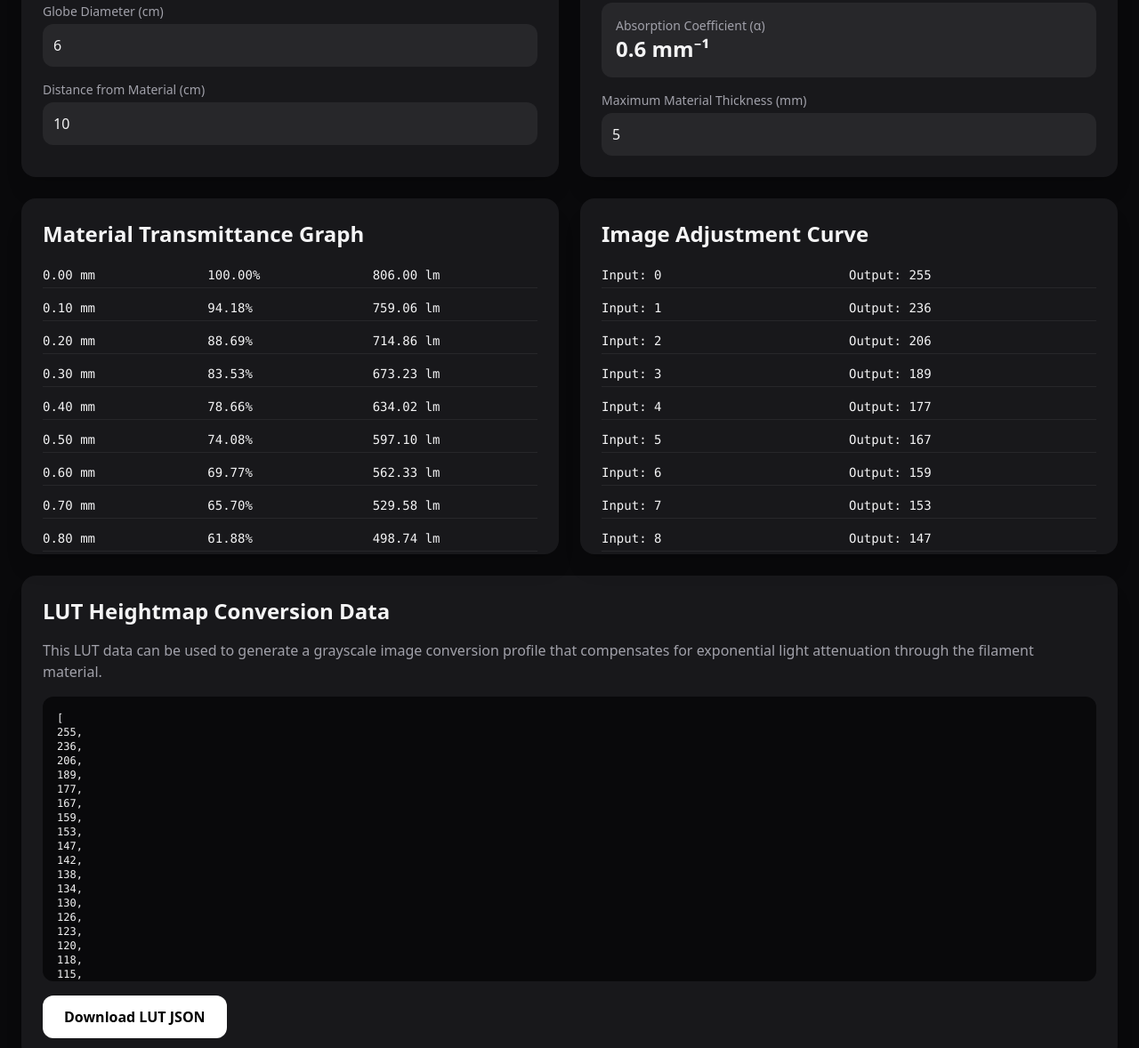
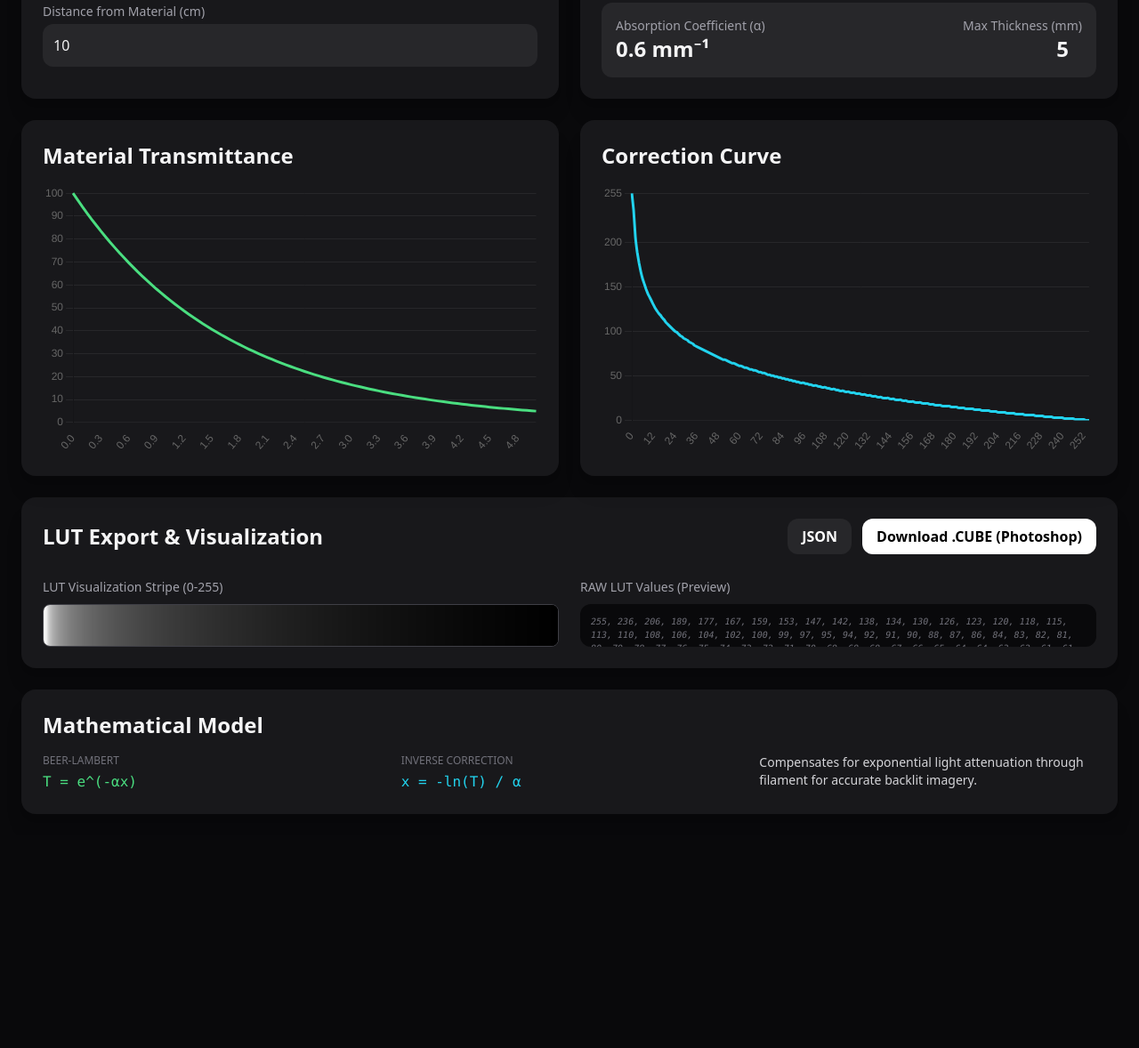
Before and after one commit to azzamunza/3DPrinted-lithophanes, a plain HTML site: page index.html in a window 1280 px wide. Shown: the part 301-1479 px from the top of the page at 89% size. After the commit the page ends 1240 px from the top, so only its background shows below. Drawn offline with nearby package versions, Linux system fonts and the light colour scheme.

Commit message:
Add line graphs, LUT visualization stripe, and .CUBE export for Photoshop

```diff
--- a/index.html
+++ b/index.html
@@ -5,6 +5,7 @@
     <meta name="viewport" content="width=device-width, initial-scale=1.0">
     <title>3D Filament Transmittance & LUT Generator</title>
     <script src="https://cdn.tailwindcss.com"></script>
+    <script src="https://cdn.jsdelivr.net/npm/chart.js"></script>
     <style>
         body { background-color: #09090b; color: #f4f4f5; }
         .bg-zinc-900 { background-color: #18181b; }
@@ -18,7 +19,7 @@
         <div>
             <h1 class="text-4xl font-bold mb-2">3D Filament Transmittance & LUT Generator</h1>
             <p class="text-zinc-400 max-w-3xl">
-                Generate Beer-Lambert transmittance curves, image correction curves, and LUT mapping data for creating lithophane and backlit height-map images using 3D printer filament.
+                Generate Beer-Lambert transmittance curves, image correction curves, and Photoshop-compatible LUT files for creating lithophane and backlit height-map images.
             </p>
         </div>
 
@@ -28,10 +29,6 @@
                 <div>
                     <label class="block mb-1 text-sm text-zinc-400">Globe Lumens</label>
                     <input type="number" id="lumens" value="806" class="w-full bg-zinc-800 rounded-xl p-3" />
-                </div>
-                <div>
-                    <label class="block mb-1 text-sm text-zinc-400">Globe Diameter (cm)</label>
-                    <input type="number" id="bulbDiameter" value="6" class="w-full bg-zinc-800 rounded-xl p-3" />
                 </div>
                 <div>
                     <label class="block mb-1 text-sm text-zinc-400">Distance from Material (cm)</label>
@@ -50,76 +47,120 @@
                         <option value="1.1">White ABS</option>
                     </select>
                 </div>
-                <div class="bg-zinc-800 rounded-xl p-4">
-                    <div class="text-sm text-zinc-400">Absorption Coefficient (α)</div>
-                    <div class="text-2xl font-bold" id="alphaDisplay">0.6 mm⁻¹</div>
-                </div>
-                <div>
-                    <label class="block mb-1 text-sm text-zinc-400">Maximum Material Thickness (mm)</label>
-                    <input type="number" id="thickness" step="0.1" value="5" class="w-full bg-zinc-800 rounded-xl p-3" />
+                <div class="bg-zinc-800 rounded-xl p-4 flex justify-between items-center">
+                    <div>
+                        <div class="text-sm text-zinc-400">Absorption Coefficient (α)</div>
+                        <div class="text-2xl font-bold" id="alphaDisplay">0.6 mm⁻¹</div>
+                    </div>
+                    <div class="text-right">
+                        <label class="block text-sm text-zinc-400">Max Thickness (mm)</label>
+                        <input type="number" id="thickness" step="0.1" value="5" class="bg-transparent text-2xl font-bold w-20 text-right" />
+                    </div>
                 </div>
             </div>
         </div>
 
         <div class="grid grid-cols-1 lg:grid-cols-2 gap-6">
-            <div class="bg-zinc-900 rounded-2xl p-6 shadow-xl overflow-auto h-[400px]">
-                <h2 class="text-2xl font-semibold mb-4">Material Transmittance Graph</h2>
-                <div id="transmittanceTable" class="space-y-2 text-sm font-mono"></div>
+            <div class="bg-zinc-900 rounded-2xl p-6 shadow-xl h-[400px] flex flex-col">
+                <h2 class="text-2xl font-semibold mb-4">Material Transmittance</h2>
+                <div class="flex-grow relative">
+                    <canvas id="transmittanceChart"></canvas>
+                </div>
             </div>
 
-            <div class="bg-zinc-900 rounded-2xl p-6 shadow-xl overflow-auto h-[400px]">
-                <h2 class="text-2xl font-semibold mb-4">Image Adjustment Curve</h2>
-                <div id="curveTable" class="space-y-2 text-sm font-mono"></div>
+            <div class="bg-zinc-900 rounded-2xl p-6 shadow-xl h-[400px] flex flex-col">
+                <h2 class="text-2xl font-semibold mb-4">Correction Curve</h2>
+                <div class="flex-grow relative">
+                    <canvas id="curveChart"></canvas>
+                </div>
             </div>
         </div>
 
-        <div class="bg-zinc-900 rounded-2xl p-6 shadow-xl space-y-4">
-            <h2 class="text-2xl font-semibold">LUT Heightmap Conversion Data</h2>
-            <p class="text-zinc-400">
-                This LUT data can be used to generate a grayscale image conversion profile that compensates for exponential light attenuation through the filament material.
-            </p>
-            <div id="lutDisplay" class="bg-zinc-950 rounded-xl p-4 overflow-auto text-xs font-mono max-h-80"></div>
-            <button id="downloadBtn" class="bg-white text-black px-6 py-3 rounded-xl font-semibold hover:opacity-80 transition">
-                Download LUT JSON
-            </button>
+        <div class="bg-zinc-900 rounded-2xl p-6 shadow-xl space-y-6">
+            <div class="flex flex-col md:flex-row justify-between items-start md:items-center gap-4">
+                <h2 class="text-2xl font-semibold">LUT Export & Visualization</h2>
+                <div class="flex gap-3">
+                    <button id="downloadJsonBtn" class="bg-zinc-800 text-white px-4 py-2 rounded-xl font-semibold hover:bg-zinc-700 transition">
+                        JSON
+                    </button>
+                    <button id="downloadCubeBtn" class="bg-white text-black px-4 py-2 rounded-xl font-semibold hover:opacity-80 transition">
+                        Download .CUBE (Photoshop)
+                    </button>
+                </div>
+            </div>
+
+            <div class="grid grid-cols-1 md:grid-cols-2 gap-6">
+                <div class="space-y-2">
+                    <label class="text-sm text-zinc-400">LUT Visualization Stripe (0-255)</label>
+                    <canvas id="lutCanvas" class="w-full h-12 rounded-lg bg-black border border-zinc-700"></canvas>
+                </div>
+                <div class="space-y-2">
+                    <label class="text-sm text-zinc-400">RAW LUT Values (Preview)</label>
+                    <div id="lutDisplay" class="bg-zinc-950 rounded-xl p-3 text-[10px] font-mono h-12 overflow-hidden text-zinc-500 italic"></div>
+                </div>
+            </div>
         </div>
 
         <div class="bg-zinc-900 rounded-2xl p-6 shadow-xl">
             <h2 class="text-2xl font-semibold mb-4">Mathematical Model</h2>
-            <div class="space-y-3 text-zinc-300">
-                <div>Beer-Lambert Equation: <div class="font-mono text-green-400 mt-1">T = e^(-αx)</div></div>
-                <div>Inverse Brightness Correction: <div class="font-mono text-cyan-400 mt-1">x = -ln(T) / α</div></div>
-                <div>This workflow compensates for nonlinear light attenuation through 3D printed filament and generates more accurate backlit lithophane-style images.</div>
+            <div class="grid grid-cols-1 md:grid-cols-3 gap-6 text-zinc-300">
+                <div>
+                    <span class="text-zinc-500 text-xs block uppercase mb-1">Beer-Lambert</span>
+                    <div class="font-mono text-green-400">T = e^(-αx)</div>
+                </div>
+                <div>
+                    <span class="text-zinc-500 text-xs block uppercase mb-1">Inverse Correction</span>
+                    <div class="font-mono text-cyan-400">x = -ln(T) / α</div>
+                </div>
+                <div class="text-sm">
+                    Compensates for exponential light attenuation through filament for accurate backlit imagery.
+                </div>
             </div>
         </div>
     </div>
 
     <script>
         let currentLutData = [];
+        let transmittanceChart, curveChart;
+
+        function initCharts() {
+            const ctx1 = document.getElementById('transmittanceChart').getContext('2d');
+            transmittanceChart = new Chart(ctx1, {
+                type: 'line',
+                data: { labels: [], datasets: [{ label: 'Transmittance %', data: [], borderColor: '#4ade80', tension: 0.1, pointRadius: 0 }] },
+                options: { responsive: true, maintainAspectRatio: false, scales: { y: { beginAtZero: true, grid: { color: '#27272a' } }, x: { grid: { display: false } } }, plugins: { legend: { display: false } } }
+            });
+
+            const ctx2 = document.getElementById('curveChart').getContext('2d');
+            curveChart = new Chart(ctx2, {
+                type: 'line',
+                data: { labels: [], datasets: [{ label: 'Output Value', data: [], borderColor: '#22d3ee', tension: 0.1, pointRadius: 0 }] },
+                options: { responsive: true, maintainAspectRatio: false, scales: { y: { min: 0, max: 255, grid: { color: '#27272a' } }, x: { grid: { display: false } } }, plugins: { legend: { display: false } } }
+            });
+        }
 
         function update() {
-            const lumens = parseFloat(document.getElementById('lumens').value);
+            const lumens = parseFloat(document.getElementById('lumens').value) || 0;
             const alpha = parseFloat(document.getElementById('filamentType').value);
-            const maxThickness = parseFloat(document.getElementById('thickness').value);
+            const maxThickness = parseFloat(document.getElementById('thickness').value) || 0;
 
             document.getElementById('alphaDisplay').innerText = alpha + ' mm⁻¹';
 
-            // Transmittance Data
-            const transTable = document.getElementById('transmittanceTable');
-            transTable.innerHTML = '';
+            // Update Transmittance Chart
+            const transLabels = [];
+            const transValues = [];
             for (let x = 0; x <= maxThickness; x += 0.1) {
                 const T = Math.exp(-alpha * x);
-                const transmittedLumens = lumens * T;
-                const row = document.createElement('div');
-                row.className = 'grid grid-cols-3 border-b border-zinc-800 py-1';
-                row.innerHTML = `<div>${x.toFixed(2)} mm</div><div>${(T * 100).toFixed(2)}%</div><div>${transmittedLumens.toFixed(2)} lm</div>`;
-                transTable.appendChild(row);
+                transLabels.push(x.toFixed(1));
+                transValues.push((T * 100).toFixed(2));
             }
+            transmittanceChart.data.labels = transLabels;
+            transmittanceChart.data.datasets[0].data = transValues;
+            transmittanceChart.update();
 
-            // Curve & LUT Data
-            const curveTable = document.getElementById('curveTable');
-            const lutDisplay = document.getElementById('lutDisplay');
-            curveTable.innerHTML = '';
+            // Update Curve & LUT
+            const curveLabels = [];
+            const curveValues = [];
             currentLutData = [];
 
             for (let i = 0; i <= 255; i++) {
@@ -129,21 +170,57 @@
                 const output = Math.round(normalized * 255);
 
                 currentLutData.push(output);
+                curveLabels.push(i);
+                curveValues.push(output);
+            }
+            curveChart.data.labels = curveLabels;
+            curveChart.data.datasets[0].data = curveValues;
+            curveChart.update();
 
-                if (i <= 40) {
-                    const row = document.createElement('div');
-                    row.className = 'grid grid-cols-2 border-b border-zinc-800 py-1';
-                    row.innerHTML = `<div>Input: ${i}</div><div>Output: ${output}</div>`;
-                    curveTable.appendChild(row);
-                }
+            // Update LUT Visualization
+            const canvas = document.getElementById('lutCanvas');
+            const ctx = canvas.getContext('2d');
+            canvas.width = 256;
+            canvas.height = 1;
+            const imgData = ctx.createImageData(256, 1);
+            for (let i = 0; i < 256; i++) {
+                const val = currentLutData[i];
+                imgData.data[i * 4] = val;
+                imgData.data[i * 4 + 1] = val;
+                imgData.data[i * 4 + 2] = val;
+                imgData.data[i * 4 + 3] = 255;
+            }
+            ctx.putImageData(imgData, 0, 0);
+
+            document.getElementById('lutDisplay').innerText = currentLutData.slice(0, 64).join(', ') + '...';
+        }
+
+        function downloadCube() {
+            // Standard 1D LUT in .CUBE format
+            // Photoshop usually expects a 3D LUT even for 1D operations,
+            // but we'll provide a 1D CUBE format which is widely supported.
+            let cubeContent = `# Generated by 3D Filament LUT Tool\n`;
+            cubeContent += `TITLE "Filament_Correction"\n`;
+            cubeContent += `LUT_1D_SIZE 256\n`;
+            cubeContent += `DOMAIN_MIN 0.0 0.0 0.0\n`;
+            cubeContent += `DOMAIN_MAX 1.0 1.0 1.0\n\n`;
+
+            for (let i = 0; i < 256; i++) {
+                const val = (currentLutData[i] / 255).toFixed(6);
+                cubeContent += `${val} ${val} ${val}\n`;
             }
 
-            lutDisplay.innerText = JSON.stringify(currentLutData.slice(0, 128), null, 2);
+            const blob = new Blob([cubeContent], { type: "text/plain" });
+            const url = URL.createObjectURL(blob);
+            const a = document.createElement("a");
+            a.href = url;
+            a.download = "filament-correction.cube";
+            a.click();
         }
 
         document.querySelectorAll('input, select').forEach(el => el.addEventListener('input', update));
-
-        document.getElementById('downloadBtn').addEventListener('click', () => {
+        document.getElementById('downloadCubeBtn').addEventListener('click', downloadCube);
+        document.getElementById('downloadJsonBtn').addEventListener('click', () => {
             const blob = new Blob([JSON.stringify(currentLutData, null, 2)], { type: "application/json" });
             const url = URL.createObjectURL(blob);
             const a = document.createElement("a");
@@ -152,7 +229,7 @@
             a.click();
         });
 
-        // Initial run
+        initCharts();
         update();
     </script>
 </body>
```
